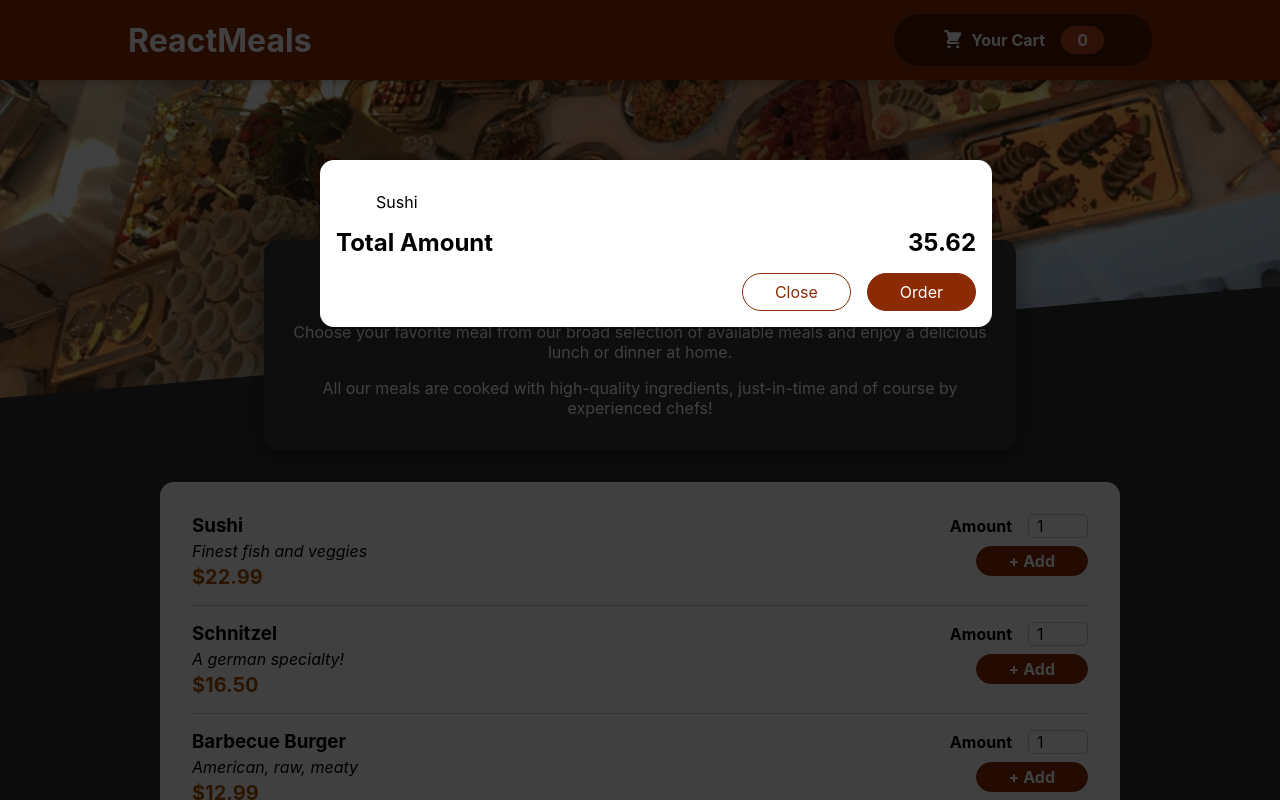
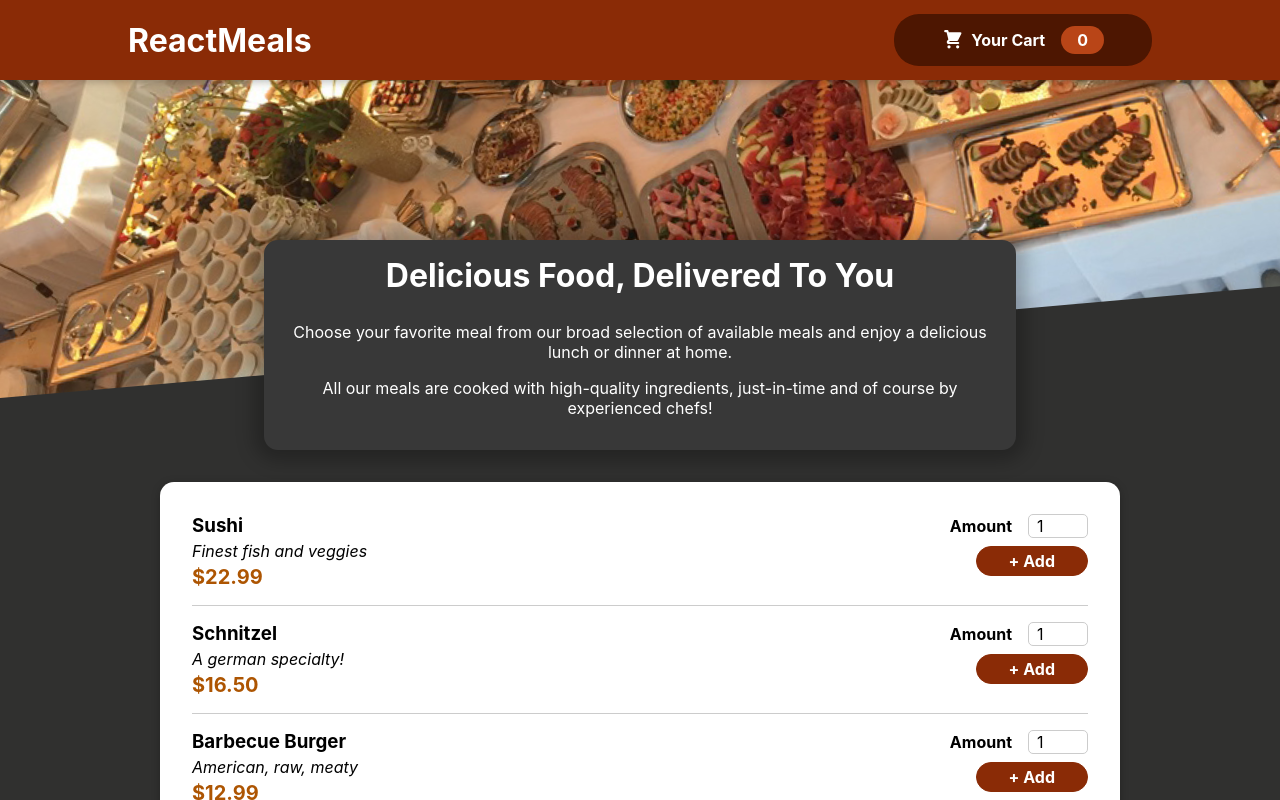
Before and after one commit to kiransalve/react-food-order-project, a React (Create React App) app: page / in a window 1280 px wide. Shown: the top 800 px of the page. Built offline with nearby package versions, Linux system fonts and the light colour scheme.

Commit message:
modal open and close

```diff
--- a/src/App.js
+++ b/src/App.js
@@ -1,12 +1,22 @@
 import Cart from "./component/Cart/Cart";
 import Header from "./component/Layout/Header";
 import Meal from "./component/Meal/Meal";
+import { useState } from "react";
 
 function App() {
+  const [cartIsShown, setCartIsShown] = useState(false);
+
+  const showCartHandlar = () => {
+    setCartIsShown(true);
+  };
+  const hideCartHandlar = () => {
+    setCartIsShown(false);
+  };
+
   return (
     <>
-    <Cart />
-      <Header />
+      {cartIsShown && <Cart onClose={hideCartHandlar} />}
+      <Header onShowCart={showCartHandlar} />
       <main>
         <Meal />
       </main>
--- a/src/component/Cart/Cart.jsx
+++ b/src/component/Cart/Cart.jsx
@@ -2,7 +2,7 @@
 import Modal from '../UI/Modal';
 import classes from "./Cart.module.css"
 
-const Cart = () => {
+const Cart = (props) => {
     const cartitems = (
         <ul>
             {[{ id: 'c1', name: 'Sushi', amount: 2, price: 12.99 }].map((item) => {
@@ -13,18 +13,18 @@
         </ul>
     )
     return (
-        <Modal>
+        <Modal onClose={props.onClose}>
             {cartitems}
             <div className={classes.total}>
                 <span>Total Amount</span>
                 <span>35.62</span>
             </div>
             <div className={classes.actions}>
-                <button className={classes['button--alt']}>Close</button>
+                <button className={classes['button--alt']} onClick={props.onClose}>Close</button>
                 <button className={classes.button}>Order</button>
 
             </div>
-            </Modal>
+        </Modal>
     )
 }
 
--- a/src/component/Layout/Header.jsx
+++ b/src/component/Layout/Header.jsx
@@ -3,12 +3,12 @@
 import classes from "./Header.module.css"
 import HeaderCartButton from './HeaderCartButton'
 
-const Header = () => {
+const Header = (props) => {
     return (
         <>
             <header className={classes.header}>
                 <h1>ReactMeals</h1>
-                <HeaderCartButton />
+                <HeaderCartButton onClick={props.onShowCart}/>
             </header>
             <div className={classes['main-image']}>
                 <img src={mealImg} alt="mealImg" />
--- a/src/component/Layout/HeaderCartButton.jsx
+++ b/src/component/Layout/HeaderCartButton.jsx
@@ -2,10 +2,10 @@
 import CartIcon from '../Cart/CartIcon'
 import classes from "./HeaderCartButton.module.css"
 
-const HeaderCartButton = () => {
+const HeaderCartButton = (props) => {
     return (
         <>
-            <button className={classes.button}>
+            <button className={classes.button} onClick={props.onClick}>
                 <span className={classes.icon}><CartIcon /></span>
                 <span >Your Cart</span>
                 <span className={classes.badge}>0</span>
--- a/src/component/UI/Modal.jsx
+++ b/src/component/UI/Modal.jsx
@@ -4,7 +4,7 @@
 
 const Backdrop = props => {
     return (
-        <div className={classes.backdrop}></div>
+        <div className={classes.backdrop} onClick={props.onClose}></div>
     )
 }
 
@@ -21,7 +21,7 @@
 const Modal = (props) => {
     return (
         <>
-            {ReactDOM.createPortal(<Backdrop />, portalElement)}
+            {ReactDOM.createPortal(<Backdrop onClose={props.onClose} />, portalElement)}
             {ReactDOM.createPortal(<ModalOverlay>{props.children}</ModalOverlay>, portalElement)}
         </>
     )
```
